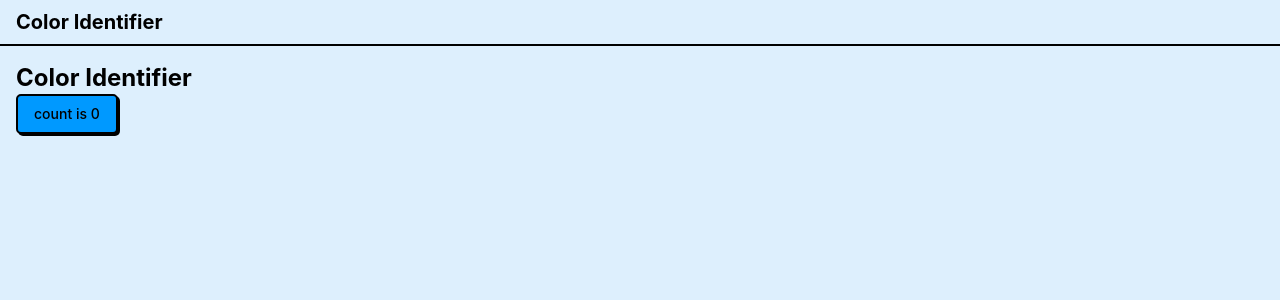
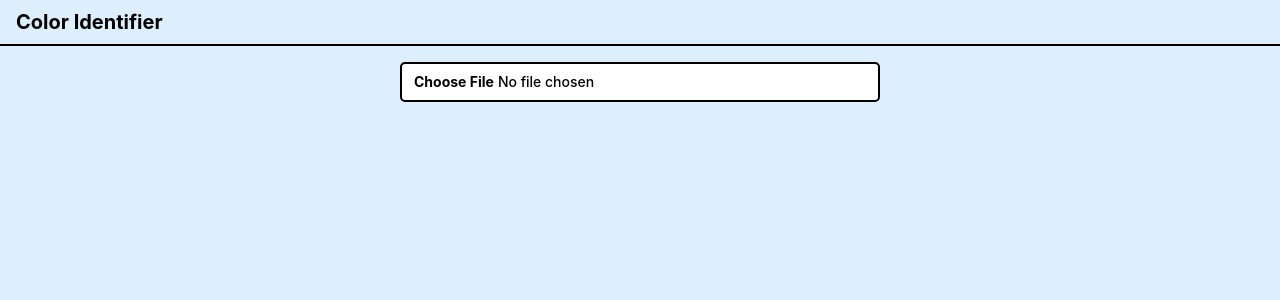
Before and after one commit to OmarAbouzeid95/color-identifier, a React (Vite) app: page / in a window 1280 px wide. Shown: the top 300 px of the page. Built offline with nearby package versions, Linux system fonts and the light colour scheme.

Commit message:
feat: add onchange handler and canvas

```diff
--- a/src/App.tsx
+++ b/src/App.tsx
@@ -1,19 +1,43 @@
-import { useState } from 'react';
-import { Button } from '@/components/ui/button';
+import { useRef, useState } from 'react';
 import MainLayout from './components/layouts/MainLayout';
+import { Input } from './components/ui/input';
+import { Card, CardContent } from './components/ui/card';
 
 function App() {
-	const [count, setCount] = useState(0);
+	const canvasRef = useRef<HTMLCanvasElement>(null);
+	const [hasImage, setHasImage] = useState(false);
+
+	const handleImageUpload = (e: React.ChangeEvent<HTMLInputElement>) => {
+		const file = e.target.files?.[0];
+		if (!file) return;
+
+		const img = new Image();
+		img.onload = () => {
+			const canvas = canvasRef.current;
+			if (!canvas) return;
+
+			canvas.width = img.width;
+			canvas.height = img.height;
+
+			const ctx = canvas.getContext('2d');
+			if (!ctx) return;
+
+			ctx.drawImage(img, 0, 0);
+			setHasImage(true);
+			URL.revokeObjectURL(img.src);
+		};
+		img.src = URL.createObjectURL(file);
+	};
 
 	return (
 		<MainLayout>
-			<div className='p-4'>
-				<h1 className='text-2xl font-bold'>Color Identifier</h1>
-				<div className='card'>
-					<Button onClick={() => setCount((count) => count + 1)}>
-						count is {count}
-					</Button>
-				</div>
+			<div className='max-w-lg mx-auto p-4 flex flex-col gap-4'>
+				<Input type='file' accept='image/*' onChange={handleImageUpload} />
+				<Card className={hasImage ? '' : 'hidden'}>
+					<CardContent>
+						<canvas ref={canvasRef} className='w-full h-auto' />
+					</CardContent>
+				</Card>
 			</div>
 		</MainLayout>
 	);
--- /dev/null
+++ b/src/components/ui/card.tsx
@@ -0,0 +1,92 @@
+import * as React from "react"
+
+import { cn } from "@/lib/utils"
+
+function Card({ className, ...props }: React.ComponentProps<"div">) {
+  return (
+    <div
+      data-slot="card"
+      className={cn(
+        "rounded-base flex flex-col shadow-shadow border-2 gap-6 py-6 border-border bg-background text-foreground font-base",
+        className,
+      )}
+      {...props}
+    />
+  )
+}
+
+function CardHeader({ className, ...props }: React.ComponentProps<"div">) {
+  return (
+    <div
+      data-slot="card-header"
+      className={cn(
+        "@container/card-header grid auto-rows-min grid-rows-[auto_auto] items-start gap-1.5 px-6 has-[data-slot=card-action]:grid-cols-[1fr_auto] [.border-b]:pb-6",
+        className,
+      )}
+      {...props}
+    />
+  )
+}
+
+function CardTitle({ className, ...props }: React.ComponentProps<"div">) {
+  return (
+    <div
+      data-slot="card-title"
+      className={cn("font-heading leading-none", className)}
+      {...props}
+    />
+  )
+}
+
+function CardDescription({ className, ...props }: React.ComponentProps<"div">) {
+  return (
+    <div
+      data-slot="card-description"
+      className={cn("text-sm font-base", className)}
+      {...props}
+    />
+  )
+}
+
+function CardAction({ className, ...props }: React.ComponentProps<"div">) {
+  return (
+    <div
+      data-slot="card-action"
+      className={cn(
+        "col-start-2 row-span-2 row-start-1 self-start justify-self-end",
+        className,
+      )}
+      {...props}
+    />
+  )
+}
+
+function CardContent({ className, ...props }: React.ComponentProps<"div">) {
+  return (
+    <div
+      data-slot="card-content"
+      className={cn("px-6", className)}
+      {...props}
+    />
+  )
+}
+
+function CardFooter({ className, ...props }: React.ComponentProps<"div">) {
+  return (
+    <div
+      data-slot="card-footer"
+      className={cn("flex items-center px-6 [.border-t]:pt-6", className)}
+      {...props}
+    />
+  )
+}
+
+export {
+  Card,
+  CardHeader,
+  CardFooter,
+  CardTitle,
+  CardDescription,
+  CardContent,
+  CardAction,
+}
```
